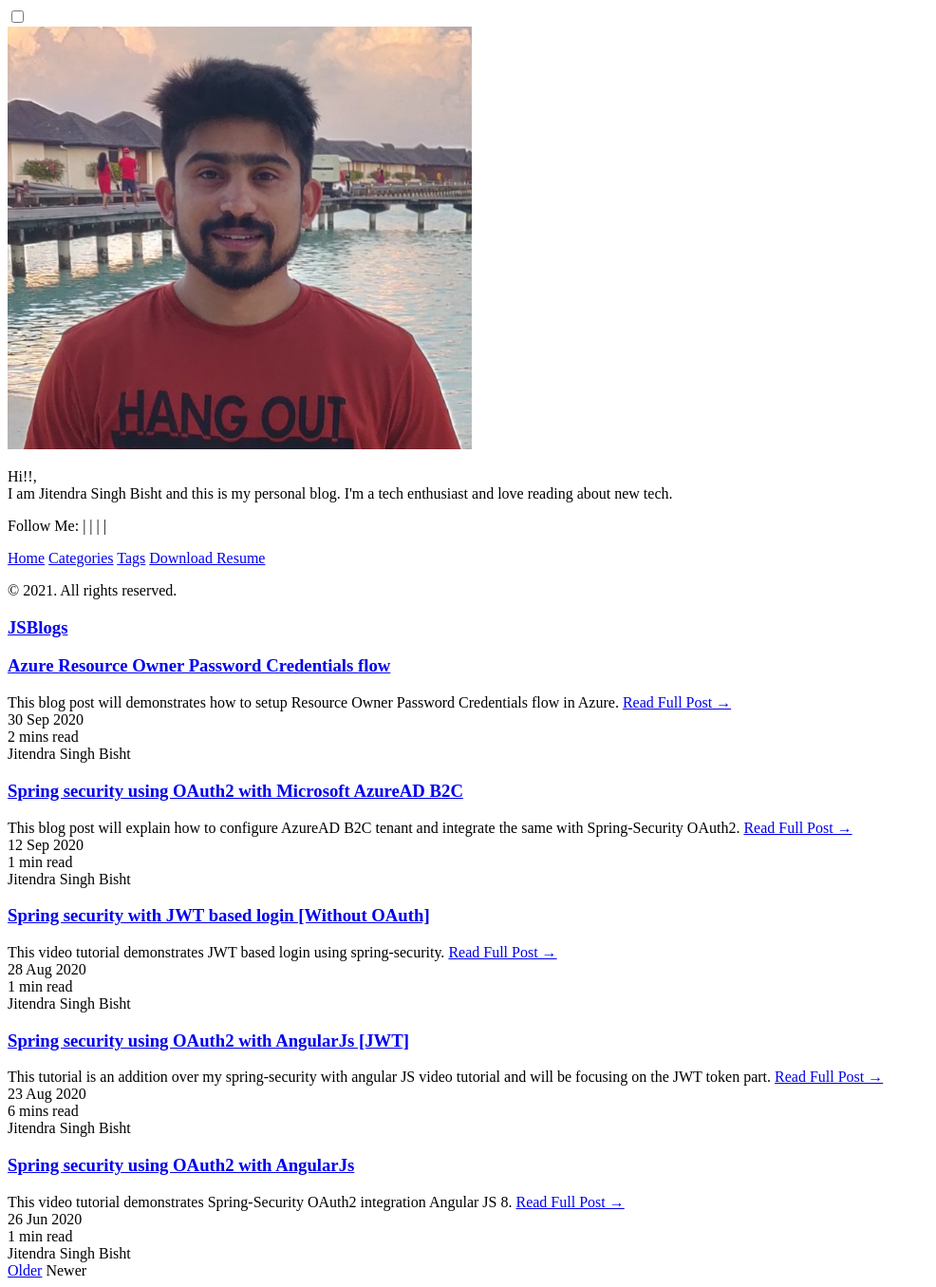
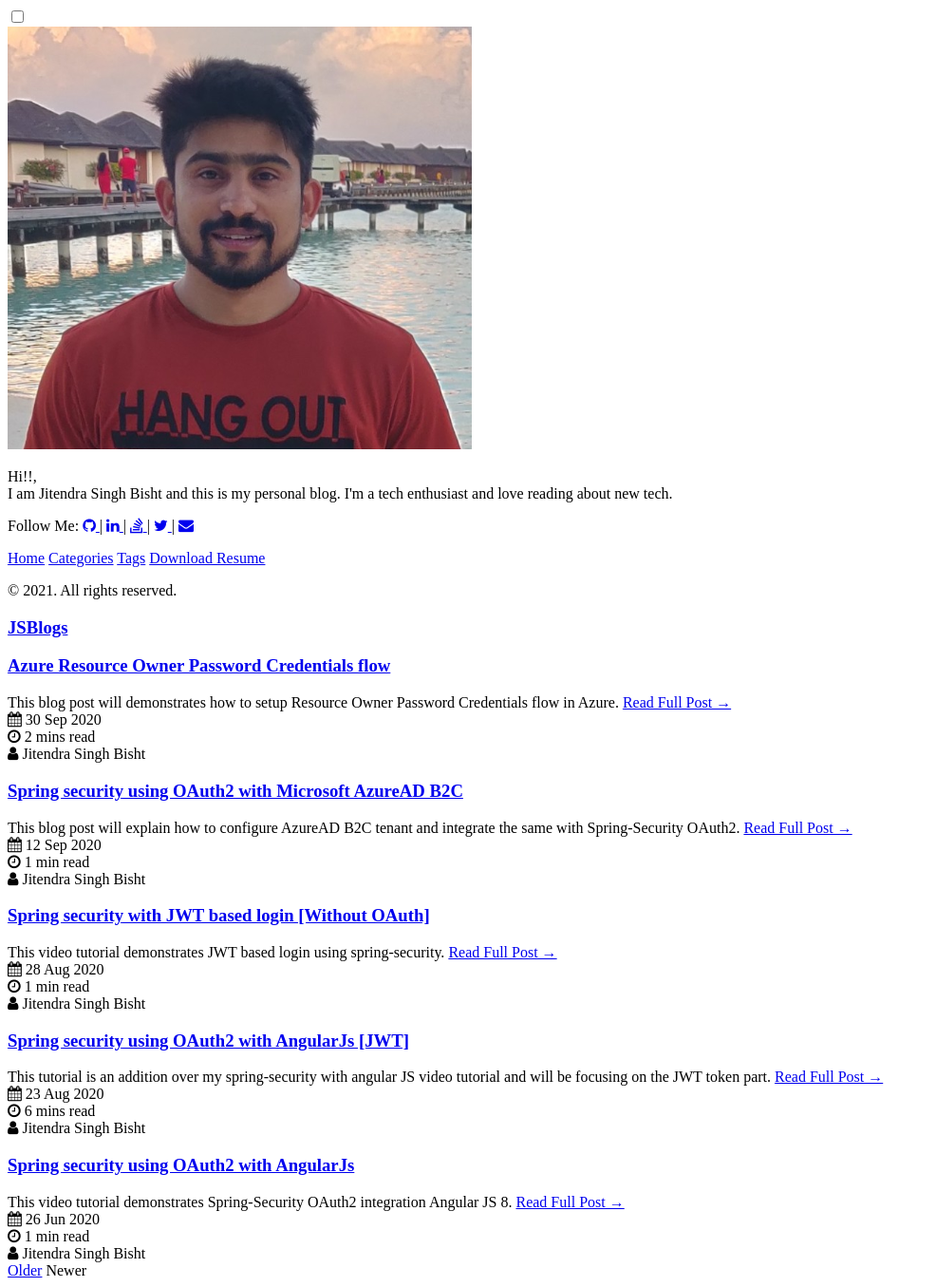
Before and after one commit to jsblogs/jsblogs.github.io, a Jekyll site: the page built from index.html, in a window 1280 px wide. Shown: the whole page at 95% size, without its empty margins (0-986 px from the left). Built offline with Jekyll 4.4.1, drawn with Linux system fonts in a browser that asks for light colours; nearby versions of some CDN libraries; the list of posts is cut into pages by our own code.

Commit message:
CSP headers done

```diff
--- a/_includes/head.html
+++ b/_includes/head.html
@@ -1,8 +1,12 @@
 <head>
   <meta http-equiv="content-type" content="text/html; charset=utf-8">
-  {% if jekyll.environment != "development" %}
-    <meta http-equiv="Content-Security-Policy" content="default-src 'self'; img-src 'self'; style-src 'self' 'https://fonts.googleapis.com' 'https://maxcdn.bootstrapcdn.com';">
-  {% endif %}
+  <meta http-equiv="Content-Security-Policy" content="
+    default-src
+    'self'
+    data:
+    'sha256-bEkupBMNI0iXZepZaGubFyZCmt5UzQq6kMZd9DskBeA='
+    https://maxcdn.bootstrapcdn.com/ https://www.google-analytics.com https://fonts.googleapis.com https://fonts.gstatic.com/;
+  ">
   <meta name="viewport" content="width=device-width, initial-scale=1.0, maximum-scale=1">
   <meta name="author" content="Jitendra Singh Bisht">
   {% include seo.html %}
--- a/_includes/sidebar.html
+++ b/_includes/sidebar.html
@@ -5,7 +5,7 @@
 <!-- Toggleable sidebar -->
 <div class="sidebar" id="sidebar">
   <div class="sidebar-item">
-    <img src="/public/images/jittu.png" style="border-radius: 50%;">
+    <img src="/public/images/jittu.png" class="profile-logo">
     <p>{{ site.description }}</p>
     <p>
       Follow Me:
--- a/public/css/jsblogs.css
+++ b/public/css/jsblogs.css
@@ -87,3 +87,7 @@ a {
     flex-flow: row;
     justify-content: space-between;
 }
+
+.profile-logo {
+    border-radius: 50%;
+}
```
Also changed, not shown: other parts of _includes/head.html (+1 -3 lines).
